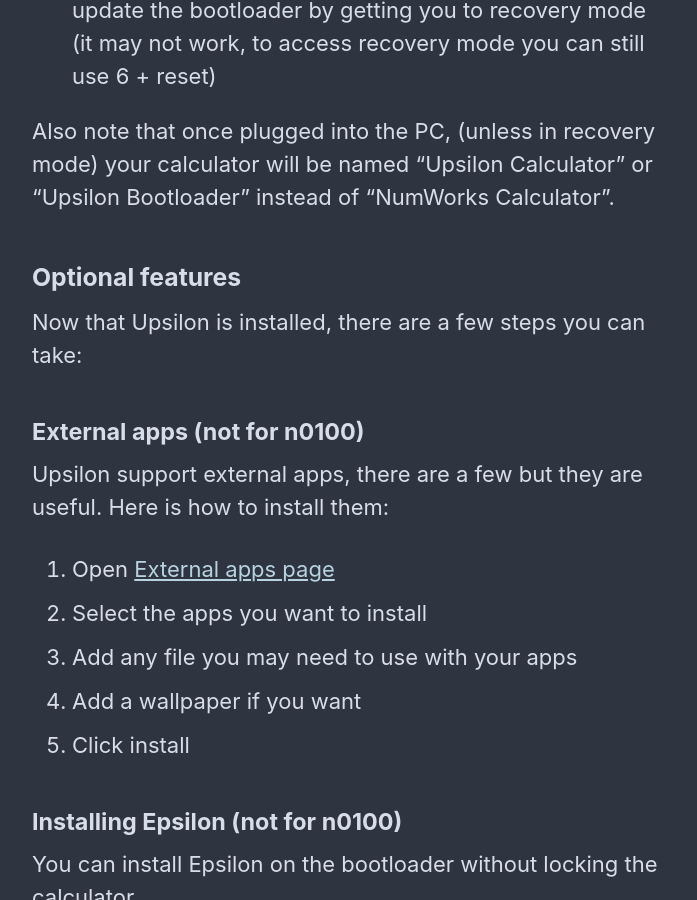
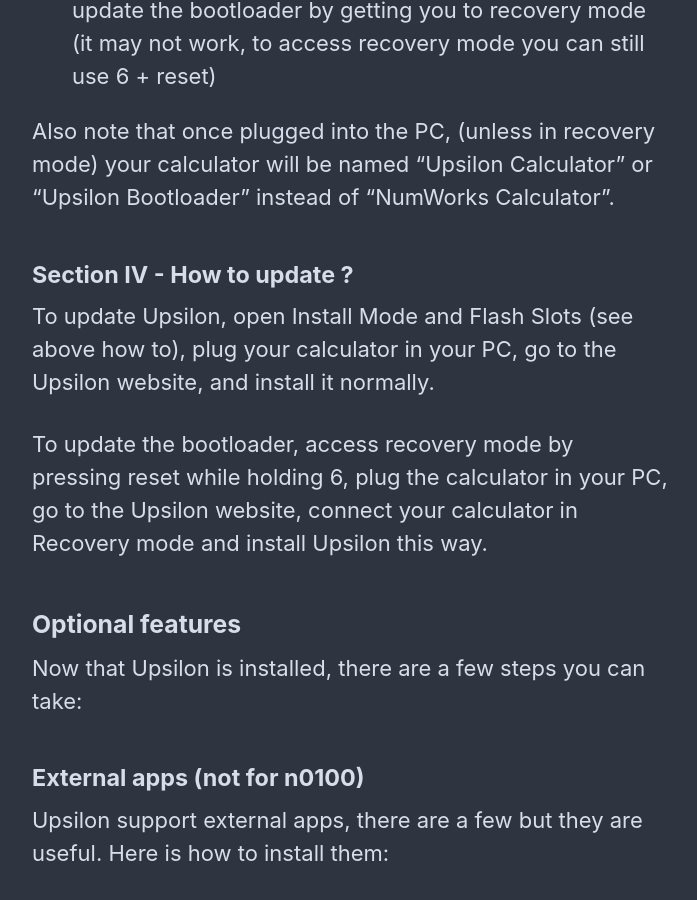
Before and after one commit to Omega-Numworks/Omega-Guide, a Jekyll site: the page built from _pages/en_US/upsilon.md, in a window 1280 px wide and 900 px high, scrolled down 2194 px. Shown: the whole window, without its empty margins (290-987 px from the left). Built offline with Jekyll 4.4.1, drawn with Linux system fonts in a browser that asks for light colours; comment, search, counter and statistics services are not loaded; some of the changed text lies outside the part shown.

Commit message:
Update upsilon.md

```diff
--- a/_pages/en_US/upsilon.md
+++ b/_pages/en_US/upsilon.md
@@ -43,6 +43,12 @@
 
 Also note that once plugged into the PC, (unless in recovery mode) your calculator will be named "Upsilon Calculator" or "Upsilon Bootloader" instead of "NumWorks Calculator".
 
+#### Section IV - How to update ?
+
+To update Upsilon, open Install Mode and Flash Slots (see above how to), plug your calculator in your PC, go to the Upsilon website, and install it normally.
+
+To update the bootloader, access recovery mode by pressing reset while holding 6, plug the calculator in your PC, go to the Upsilon website, connect your calculator in Recovery mode and install Upsilon this way.
+
 ### Optional features
 
 Now that Upsilon is installed, there are a few steps you can take:
```
